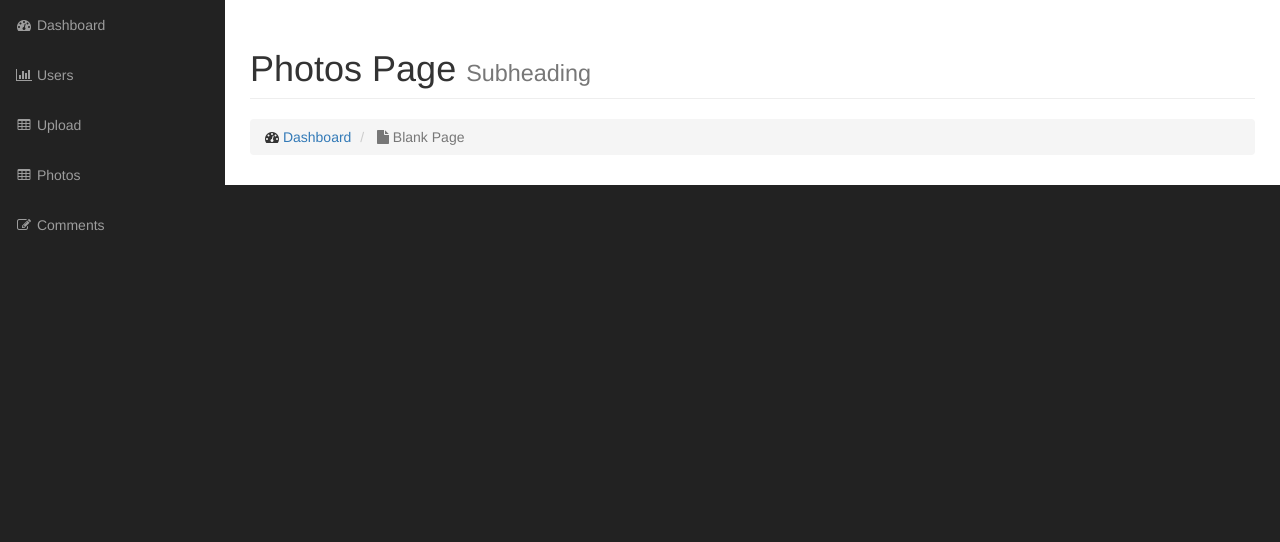
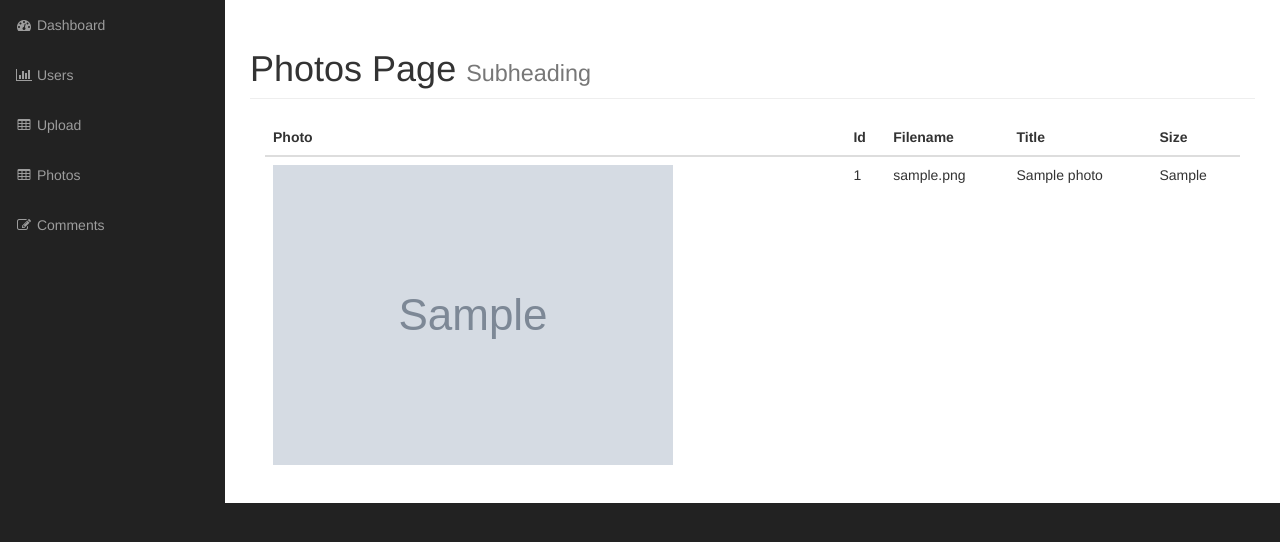
Before and after one commit to Sorwarhossain/gallery, a PHP site: page /admin/photos.php in a window 1280 px wide. Shown: the part 51-593 px from the top of the page. Run offline with PHP 8.4, Linux system fonts and the light colour scheme; tables that the repository leaves empty or names only in its code hold one stand-in row (values such as "Sample post"); grey boxes marked "Sample" are stand-in pictures; grey boxes labelled with a size stand in for pictures from a placeholder-image service; some libraries are stand-ins or nearby versions.

Commit message:
complete section 19

```diff
--- a/admin/includes/database.php
+++ b/admin/includes/database.php
@@ -26,7 +26,7 @@ class Database{
 
 	private function confirm_query($result){
 		if(!$result){
-			die("Query failed ; " . $this->conn->error($this->conn));
+			die("Query failed ; " . $this->conn->error);
 		}
 	}
 
--- /dev/null
+++ b/admin/includes/db_object.php
@@ -0,0 +1,124 @@
+<?php
+
+class Db_object{
+
+
+
+	public static function find_all(){
+		return static::find_user_query("SELECT * FROM ". static::$db_table );
+	}
+
+	public static function find_by_id($id){
+
+		$the_result_array = static::find_user_query("SELECT * FROM ". static::$db_table ." WHERE id=$id LIMIT 1");
+
+		return !empty($the_result_array) ? array_shift($the_result_array) : false;
+
+
+	}
+
+	public static function find_user_query($sql){
+		global $database;
+		$result_set = $database->query($sql);
+
+		$the_object_array = array();
+		while($row = mysqli_fetch_array($result_set)){
+			$the_object_array[] = static::instantiation($row);
+		}
+		return $the_object_array;
+	}
+
+
+	public static function instantiation($the_record){
+		$called_class = get_called_class();
+		$the_object = new $called_class;
+
+        foreach($the_record as $the_attribute => $value){
+        	if($the_object->has_the_attribute($the_attribute)){
+        		$the_object->$the_attribute = $value;
+        	}
+        }
+
+
+        return $the_object;
+	}
+
+
+	private function has_the_attribute($the_attribute){
+		$object_properties = get_object_vars($this);
+
+		return array_key_exists($the_attribute, $object_properties);
+	}
+
+
+
+	protected function properties(){
+		//return get_object_vars($this);
+		global $database;
+		$properties = array();
+		foreach(static::$db_table_fields as $db_field){
+			if(property_exists($this, $db_field)){
+				$properties[$db_field] = $database->escape_string($this->$db_field);
+			}
+		}
+
+		return $properties;
+	}
+
+
+
+
+	public function create(){
+		global $database;
+
+		$properties = $this->properties();
+
+		$sql = "INSERT INTO " . static::$db_table . " (". implode(", ", array_keys($properties)) .") VALUES('". implode("','", array_values($properties)) ."')";
+
+		if($database->query($sql)){
+			$this->id = $database->the_insert_id();
+			return true;
+
+		} else{
+			return false;
+		}
+	}
+
+
+	public function update(){
+		global $database;
+
+		$properties = $this->properties();
+		$proper_pairs = array();
+		foreach ($properties as $key => $value) {
+			$proper_pairs[] = "{$key}='{$value}'";
+		}
+		$id 		= $database->escape_string($this->id);
+
+		$sql = "UPDATE " . static::$db_table . " SET ". implode(", ", $proper_pairs) ." WHERE id='$id'";
+
+		$database->query($sql);
+
+		return ($database->conn->affected_rows == 1 ? true : false);
+	}
+
+
+	public function delete(){
+		global $database;
+		$id 		= $database->escape_string($this->id);
+
+		$sql = "DELETE FROM " . static::$db_table . " WHERE id='$id' LIMIT 1";
+		$database->query($sql);
+
+		return ($database->conn->affected_rows == 1 ? true : false);
+	}
+
+
+	public function save(){
+		return isset($this->id) ? $this->update() : $this->create();
+	}
+
+
+
+
+}
--- a/admin/includes/init.php
+++ b/admin/includes/init.php
@@ -1,7 +1,21 @@
 <?php
+
+
+//defined('DS') ? null : define('DS', DIRECTORY_SEPARATOR);
+
+//root url
+defined('SITE_URL') ? null : define('SITE_URL', "http://" . $_SERVER['SERVER_NAME'] .'/gallery');
+defined('ADMIN_URL') ? null : define('ADMIN_URL', "http://" . $_SERVER['SERVER_NAME'] .'/gallery/admin');
+
+defined('SITE_ROOT') ? null : define('SITE_ROOT', $_SERVER['DOCUMENT_ROOT']. '/gallery');
+
+
+
 
 require_once('functions.php');
 require_once('config.php');
 require_once('database.php');
+require_once('db_object.php');
 require_once('user.php');
+require_once('photo.php');
 require_once('session.php');
--- /dev/null
+++ b/admin/includes/photo.php
@@ -0,0 +1,91 @@
+<?php
+
+class Photo extends Db_object{
+
+	protected static $db_table = "photos";
+	protected static $db_table_fields = array('title', 'description', 'filename', 'type', 'size');
+
+	public $photo_id;
+	public $title;
+	public $description;
+	public $filename;
+	public $type;
+	public $size;
+
+	public $tmp_path;
+	public $upload_directory = 'images';
+	public $errors = array();
+	public $upload_errors_array = array(
+		UPLOAD_ERR_OK 			=> "There is no error",
+		UPLOAD_ERR_INI_SIZE 	=> "The uploaded file exceeds the upload_max_filesize directives",
+		UPLOAD_ERR_FORM_SIZE 	=> "The uploaded file exceeds the MAX_FILE_SIZE directives",
+		UPLOAD_ERR_PARTIAL 		=> "The uploaded file was partially uploaded",
+		UPLOAD_ERR_NO_FILE 		=> "No file was uploaded",
+		UPLOAD_ERR_NO_TMP_DIR 	=> "Missing a temporary folder",
+		UPLOAD_ERR_CANT_WRITE 	=> "Failed to write file to disk",
+		UPLOAD_ERR_EXTENSION 	=> "A PHP extension stopped the file upload",
+	);
+
+
+	public function set_file($file){
+		if(empty($file) || !$file || !is_array($file)){
+			$this->errors[] = 'There was no file uploaded';
+			return false;
+		} elseif($file['error'] != 0) {
+			$this->errors[] = $this->upload_errors_array($file['error']);
+			return false;
+		} else {
+			$this->filename = basename($file['name']);
+			$this->tmp_path = $file['tmp_name'];
+			$this->type = $file['type'];
+			$this->size = $file['size'];
+		}
+	}
+
+
+	public function save(){
+		if($this->photo_id){
+			$this->update();
+		} else {
+
+			if(!empty($this->errors)){
+				return false;
+			}
+
+			if(empty($this->filename) || empty($this->tmp_path)){
+				$this->errors[] = 'The file was not available';
+				return false;
+			}
+
+			$target_path = SITE_ROOT . '/admin/' . $this->upload_directory . '/' . $this->filename;
+
+			if(file_exists($target_path)){
+				$this->errors[] = 'The file {$this->filename} is alreade exists';
+				return false;
+			}
+
+			if(move_uploaded_file($this->tmp_path, $target_path)){
+				if($this->create()){
+					unset($this->tmp_path);
+					return true;
+				}
+			} else {
+				$this->errors[] = 'The file upload folder probably does not have the permission';
+				return false;
+			}
+
+		}
+	} //end of save method
+
+
+	public function photo_path(){
+		return ADMIN_URL . '/' . $this->upload_directory . '/' . $this->filename;
+	}
+
+
+
+
+
+
+
+}
--- a/admin/includes/user.php
+++ b/admin/includes/user.php
@@ -1,6 +1,8 @@
 <?php
 
-class User{
+class User extends Db_object{
+	protected static $db_table = "users";
+	protected static $db_table_fields = array('username', 'password', 'first_name', 'last_name');
 	public $id;
 	public $username;
 	public $password;
@@ -8,29 +10,7 @@ class User{
 	public $last_name;
 
 
-	public static function find_all_user(){
-		return self::find_user_query("SELECT * FROM users");
-	}
 
-	public static function find_user_by_id($id){
-
-		$the_result_array = self::find_user_query("SELECT * FROM users WHERE id=$id LIMIT 1");
-
-		return !empty($the_result_array) ? array_shift($the_result_array) : false;
-
-
-	}
-
-	public static function find_user_query($sql){
-		global $database;
-		$result_set = $database->query($sql);
-
-		$the_object_array = array();
-		while($row = mysqli_fetch_array($result_set)){
-			$the_object_array[] = self::instantiation($row);
-		}
-		return $the_object_array;
-	}
 
 
 	public static function verify_user($username, $password){
@@ -38,86 +18,10 @@ class User{
 		$username = $database->escape_string($username);
 		$password = $database->escape_string($password);
 
-		$sql = "SELECT * FROM users WHERE username='$username' AND password='$password' LIMIT 1";
+		$sql = "SELECT * FROM ". self::$db_table ." WHERE username='$username' AND password='$password' LIMIT 1";
 		$the_result_array = self::find_user_query($sql);
 
 		return !empty($the_result_array) ? array_shift($the_result_array) : false;
-	}
-
-	public static function instantiation($the_record){
-		$the_object = new self;
-/*
-		$the_object->id 			= $found['id'];
-        $the_object->username 		= $found['username'];
-        $the_object->password 		= $found['password'];
-        $the_object->first_name 	= $found['first_name'];
-        $the_object->last_name 		= $found['last_name'];
-*/
-
-        foreach($the_record as $the_attribute => $value){
-        	if($the_object->has_the_attribute($the_attribute)){
-        		$the_object->$the_attribute = $value;
-        	}
-        }
-
-
-        return $the_object;
-	}
-
-
-	private function has_the_attribute($the_attribute){
-		$object_properties = get_object_vars($this);
-
-		return array_key_exists($the_attribute, $object_properties);
-	}
-
-
-
-
-	public function create(){
-		global $database;
-
-		$username 	= $database->escape_string($this->username);
-		$password 	= $database->escape_string($this->password);
-		$first_name = $database->escape_string($this->first_name);
-		$last_name 	= $database->escape_string($this->last_name);
-
-		$sql = "INSERT INTO users (username, password, first_name, last_name) VALUES('$username', '$password', '$first_name', '$last_name')";
-
-		if($database->query($sql)){
-			$this->id = $database->the_insert_id();
-			return true;
-
-		} else{
-			return false;
-		}
-	}
-
-
-	public function update(){
-		global $database;
-		$id 		= $database->escape_string($this->id);
-		$username 	= $database->escape_string($this->username);
-		$password 	= $database->escape_string($this->password);
-		$first_name = $database->escape_string($this->first_name);
-		$last_name 	= $database->escape_string($this->last_name);
-
-		$sql = "UPDATE users SET username='$username', password='$password', first_name='$first_name', last_name='$last_name' WHERE id='$id'";
-
-		$database->query($sql);
-
-		return ($database->conn->affected_rows == 1 ? true : false);
-	}
-
-
-	public function delete(){
-		global $database;
-		$id 		= $database->escape_string($this->id);
-
-		$sql = "DELETE FROM users WHERE id='$id' LIMIT 1";
-		$database->query($sql);
-
-		return ($database->conn->affected_rows == 1 ? true : false);
 	}
 
 
@@ -126,4 +30,7 @@ class User{
 
 
 
+
+
+
 }
--- a/admin/index.php
+++ b/admin/index.php
@@ -1,4 +1,5 @@
 <?php include("includes/header.php"); ?>
+
 
     <?php if(!$session->is_signed_in()){redirect('login.php');} ?>
 
--- a/admin/photos.php
+++ b/admin/photos.php
@@ -23,14 +23,36 @@
                             Photos Page
                             <small>Subheading</small>
                         </h1>
-                        <ol class="breadcrumb">
-                            <li>
-                                <i class="fa fa-dashboard"></i>  <a href="index.html">Dashboard</a>
-                            </li>
-                            <li class="active">
-                                <i class="fa fa-file"></i> Blank Page
-                            </li>
-                        </ol>
+
+                        <div class="col-md-12">
+                            <?php
+                            $photos = Photo::find_all();
+
+                            ?>
+                            <table class="table table-hover">
+                                <thead>
+                                    <tr>
+                                        <th>Photo</th>
+                                        <th>Id</th>
+                                        <th>Filename</th>
+                                        <th>Title</th>
+                                        <th>Size</th>
+                                    </tr>
+                                </thead>
+                                <tbody>
+                                <?php foreach($photos as $photo) : ?>
+                                    <tr>
+                                        <td><img src="<?php echo $photo->photo_path(); ?>" alt=""></td>
+                                        <td><?php echo $photo->photo_id; ?></td>
+                                        <td><?php echo $photo->filename; ?></td>
+                                        <td><?php echo $photo->title; ?></td>
+                                        <td><?php echo $photo->size; ?></td>
+                                    </tr>
+                                <?php endforeach; ?>
+                                </tbody>
+                            </table>
+                        </div>
+
                     </div>
                 </div>
                 <!-- /.row -->
```
Also changed, not shown: admin/includes/admin_content.php (+42 -11 lines), admin/upload.php (+31 -8 lines), admin/images/images-1.jpg (added), admin/images/images-2 copy.jpg (added), 3 other files.
